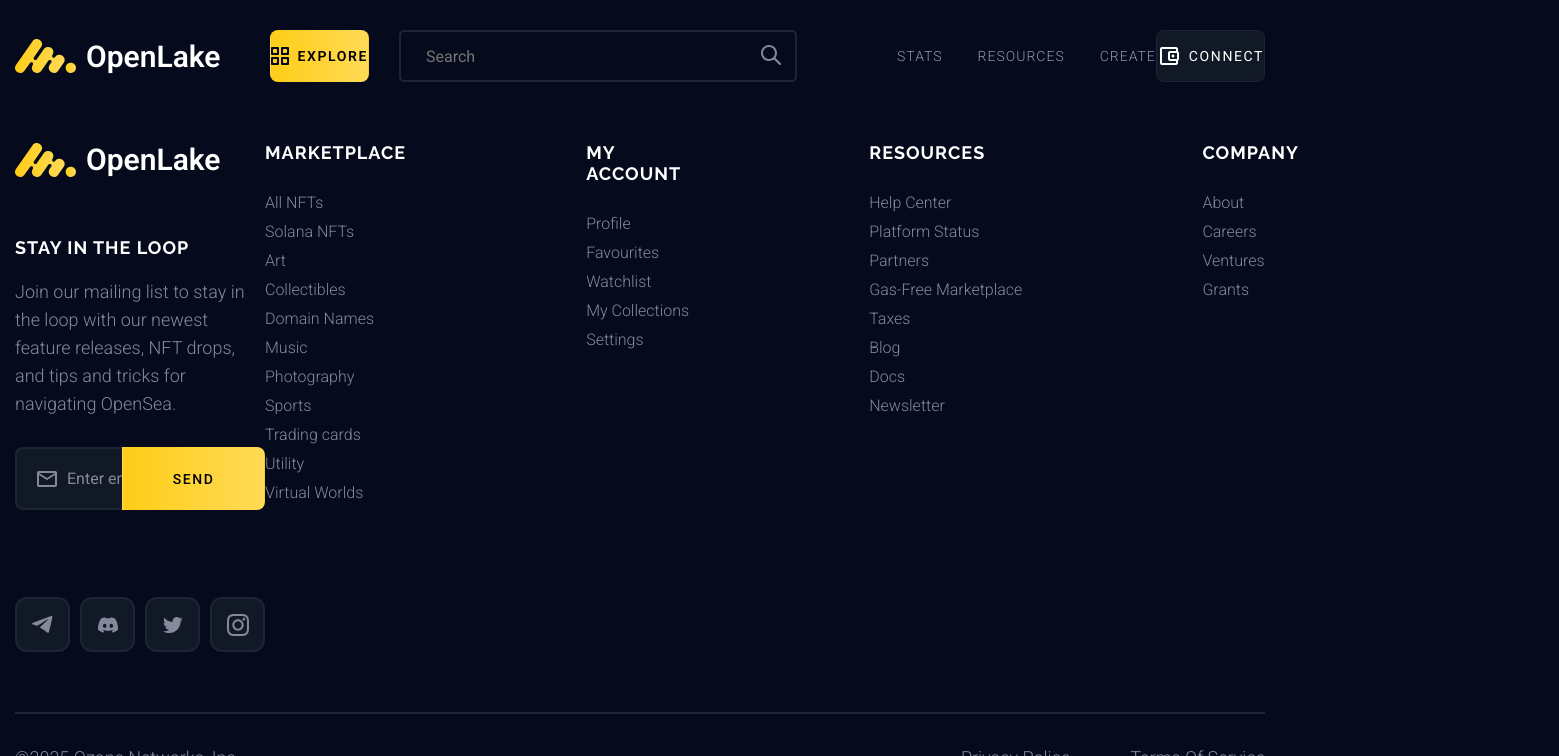
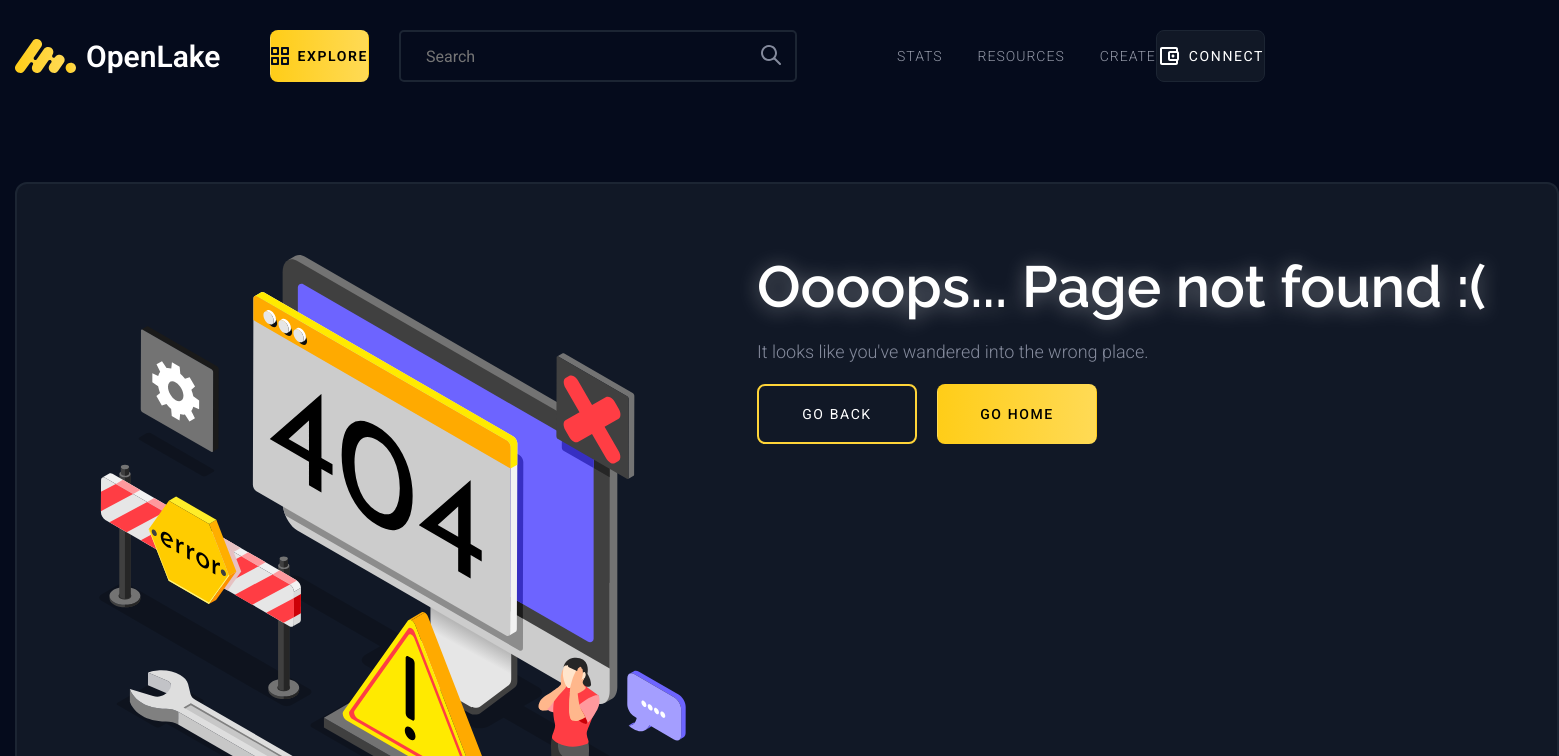
Before and after one commit to IlyaKotovskiy/nft-market, a React (Vite) app in the folder packages/frontend/: page /create in a window 1280 px wide. Shown: the top 756 px of the page, 1559 px wide, since content can reach past the window. Built offline with nearby package versions, Linux system fonts and the light colour scheme.

Commit message:
✨ feat: add 404 Page + configure router

```diff
--- a/packages/frontend/src/App.tsx
+++ b/packages/frontend/src/App.tsx
@@ -1,10 +1,13 @@
+import { BrowserRouter as Router } from '@/router'
+import { AppRoutes } from '@/router/routes'
 import { Layout } from './components/Layout'
-import { AppRouter } from '@/router/router'
 
 export const App: React.FC = (): React.JSX.Element => {
   return (
-    <Layout>
-      <AppRouter />
-    </Layout>
+    <Router>
+      <Layout>
+        <AppRoutes />
+      </Layout>
+    </Router>
   )
 }
--- a/packages/frontend/src/components/Logo/index.tsx
+++ b/packages/frontend/src/components/Logo/index.tsx
@@ -1,11 +1,14 @@
 import s from './Logo.module.scss';
 import LogoIcon from '@/icons/logo.svg?react';
+import { useNavigate } from '@/router';
 
 export const Logo: React.FC = (): React.JSX.Element => {
+    const navigate = useNavigate();
+
     return (
-        <a className={s.logo}>
+        <div className={s.logo} onClick={() => navigate('/')}>
             <LogoIcon />
             <p className={s.logoText}>OpenLake</p>
-        </a>
+        </div>
     )
 }
--- a/packages/frontend/src/components/blocks/Header/index.tsx
+++ b/packages/frontend/src/components/blocks/Header/index.tsx
@@ -10,6 +10,7 @@
 import { EIP6963ProviderDetail } from '@/types/web3.providers';
 import { useSyncProviders } from '@/hooks/useSyncProviders';
 import { formatAddress } from '@/utils';
+import { Link }from "@/router";
 
 export const Header: React.FC = (): React.JSX.Element => {
     const [selectedWallet, setSelectedWallet] = useState<EIP6963ProviderDetail>();
--- a/packages/frontend/src/index.css
+++ b/packages/frontend/src/index.css
@@ -72,6 +72,7 @@
 }
 
 a {
+  display: block;
   text-decoration: none;
   color: inherit;
   font-weight: 300;
--- /dev/null
+++ b/packages/frontend/src/pages/NotFoundPage/NotFoundPage.module.scss
@@ -0,0 +1,32 @@
+.notFound {
+    margin: 70px 0;
+}
+
+.wrapper {
+    display: flex;
+    margin: 0 auto;
+    background-color: var(--color-navy-medium);
+    border: 2px solid var(--color-blue-gray);
+    border-radius: 12px;
+    width: max-content;
+
+    svg {
+        width: 740px;
+    }
+
+    // img {
+    //     width: 540px;
+    // }
+}
+
+.descr {
+    padding: 70px 70px 70px 0;
+    display: flex;
+    flex-direction: column;
+    gap: 18px;
+}
+
+.btns {
+    display: flex;
+    gap: 20px;
+}
--- /dev/null
+++ b/packages/frontend/src/pages/NotFoundPage/index.tsx
@@ -0,0 +1,27 @@
+import s from './NotFoundPage.module.scss';
+import { Container } from '@/components/Container';
+import { Button } from '@/components/UI/Button';
+import { useNavigate } from "@/router";
+import NotFoundIcon from "@/icons/404.svg?react";
+
+export const NotFoundPage: React.FC = (): React.JSX.Element => {
+    const navigate = useNavigate();
+
+    return (
+        <section className={s.notFound}>
+            <Container>
+                <div className={s.wrapper}>
+                    <NotFoundIcon />
+                    <div className={s.descr}>
+                        <h1>Oooops... Page not found :(</h1>
+                        <p>It looks like you've wandered into the wrong place.</p>
+                        <div className={s.btns}>
+                            <Button title="Go back" theme="yellow-secondary" size="large" onClick={() => navigate(-1)} />
+                            <Button title="Go home" theme="yellow" size="large" onClick={() => navigate('/')} />
+                        </div>
+                    </div>
+                </div>
+            </Container>
+        </section>
+    )
+};
--- a/packages/frontend/src/router/router.tsx
+++ /dev/null
@@ -1,10 +0,0 @@
-import { BrowserRouter } from '@/router';
-import { AppRoutes } from './routes';
-
-export const AppRouter: React.FC = (): React.JSX.Element => {
-    return (
-        <BrowserRouter>
-            <AppRoutes />
-        </BrowserRouter>
-    )
-}
--- a/packages/frontend/src/router/routes.tsx
+++ b/packages/frontend/src/router/routes.tsx
@@ -1,10 +1,13 @@
 import { Route, Routes } from "@/router"
 import { HomePage } from "@/pages/HomePage"
+import { NotFoundPage } from "@/pages/NotFoundPage"
 
 export const AppRoutes: React.FC = (): React.JSX.Element => {
     return (
         <Routes>
             <Route path='/' element={<HomePage />} />
+
+            <Route path='*' element={<NotFoundPage />} />
         </Routes>
     )
 }
```
Also changed, not shown: packages/frontend/src/icons/404.svg (added).
